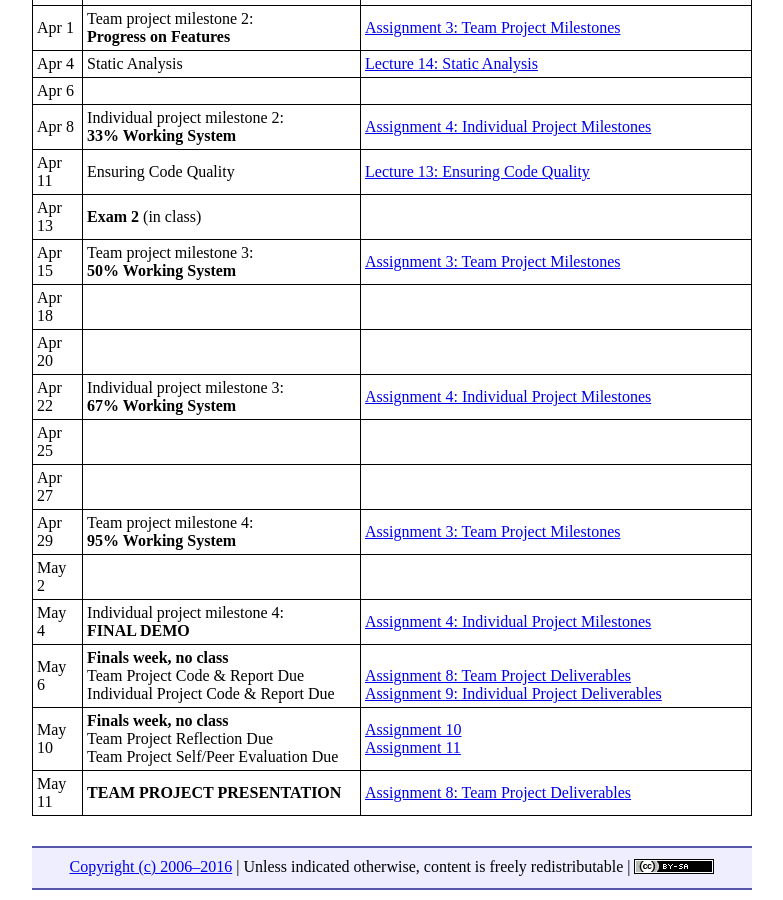
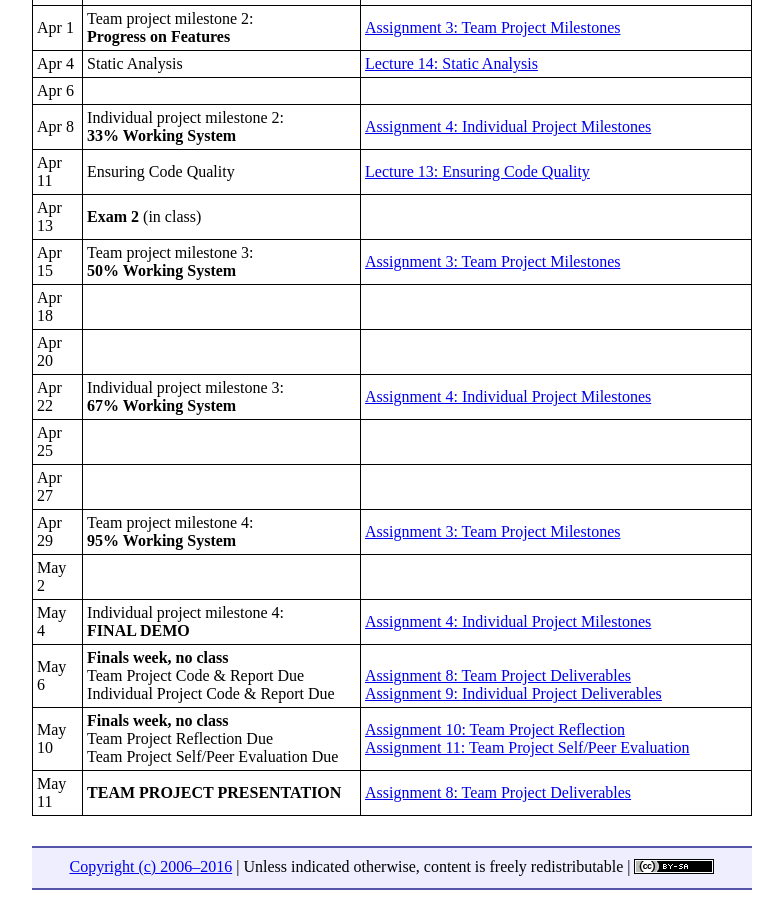
Before and after one commit to ycpcs/cs320-spring2016, a Jekyll site: the page built from schedule.md, in a window 1280 px wide and 900 px high, scrolled down 1510 px. Shown: the whole window, without its empty margins (248-1031 px from the left). Built offline with Jekyll 4.4.1, drawn with Linux system fonts in a browser that asks for light colours; Markdown is read by kramdown in place of the engine named in the settings.

Commit message:
updated schedule

```diff
--- a/schedule.md
+++ b/schedule.md
@@ -59,5 +59,5 @@ Apr 29 | Team project milestone 4:<br> **95% Working System** | [Assignment 3: T
 May 2 |
 May 4 | Individual project milestone 4:<br> **FINAL DEMO** | [Assignment 4: Individual Project Milestones](assign/assign04.html)
 May 6 | **Finals week, no class**<br>Team Project Code & Report Due<br>Individual Project Code & Report Due | <br> [Assignment 8: Team Project Deliverables](assign/assign08.html)<br> [Assignment 9: Individual Project Deliverables](assign/assign09.html)
-May 10 | **Finals week, no class**<br>Team Project Reflection Due<br>Team Project Self/Peer Evaluation Due | [Assignment 10](assign/assign10.html)<br> [Assignment 11](assign/assign11.html)
+May 10 | **Finals week, no class**<br>Team Project Reflection Due<br>Team Project Self/Peer Evaluation Due | [Assignment 10: Team Project Reflection](assign/assign10.html)<br> [Assignment 11: Team Project Self/Peer Evaluation](assign/assign11.html)
 May 11 | **TEAM PROJECT PRESENTATION** | [Assignment 8: Team Project Deliverables](assign/assign08.html)
```
